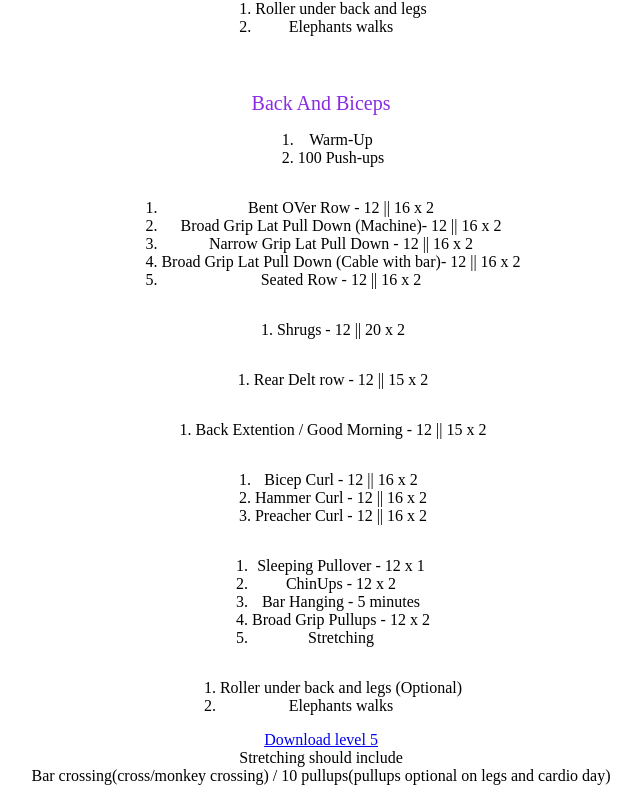
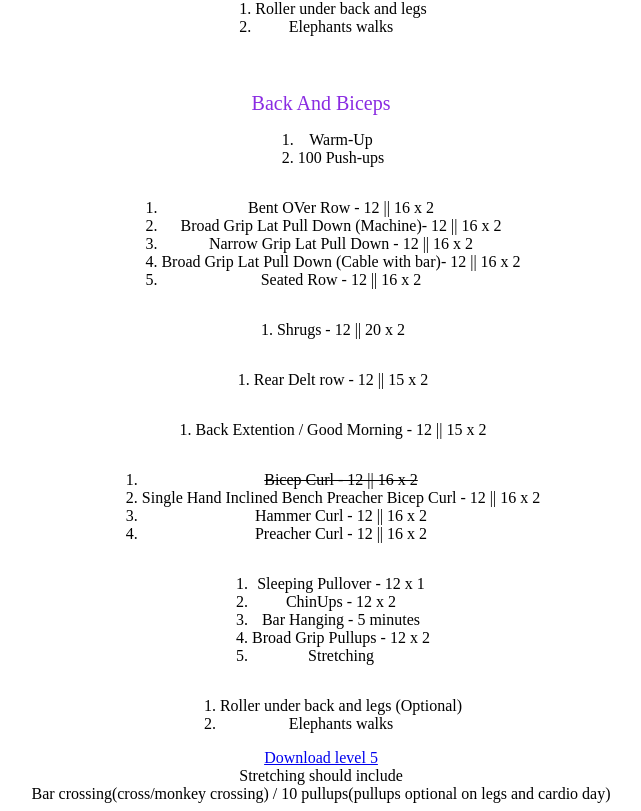
Before and after one commit to IlIIIlIIIlIlIlI/workout-plan, a React (Create React App) app: page / in a window 1280 px wide. Shown: the part 2029-2840 px from the top of the page, without its empty margins (319-960 px from the left). Built offline with nearby package versions, Linux system fonts and the light colour scheme.

Commit message:
new changess

```diff
--- a/src/BackAndBiceps/BackAndBiceps.tsx
+++ b/src/BackAndBiceps/BackAndBiceps.tsx
@@ -30,7 +30,10 @@ function BackAndBiceps() {
       </ol>
 
       <ol>
-        <li>Bicep Curl - 12 || 16 x 2</li>
+        <li>
+          <del>Bicep Curl - 12 || 16 x 2</del>
+        </li>
+        <li>Single Hand Inclined Bench Preacher Bicep Curl - 12 || 16 x 2</li>
         <li>Hammer Curl - 12 || 16 x 2</li>
         <li>Preacher Curl - 12 || 16 x 2</li>
       </ol>
```
